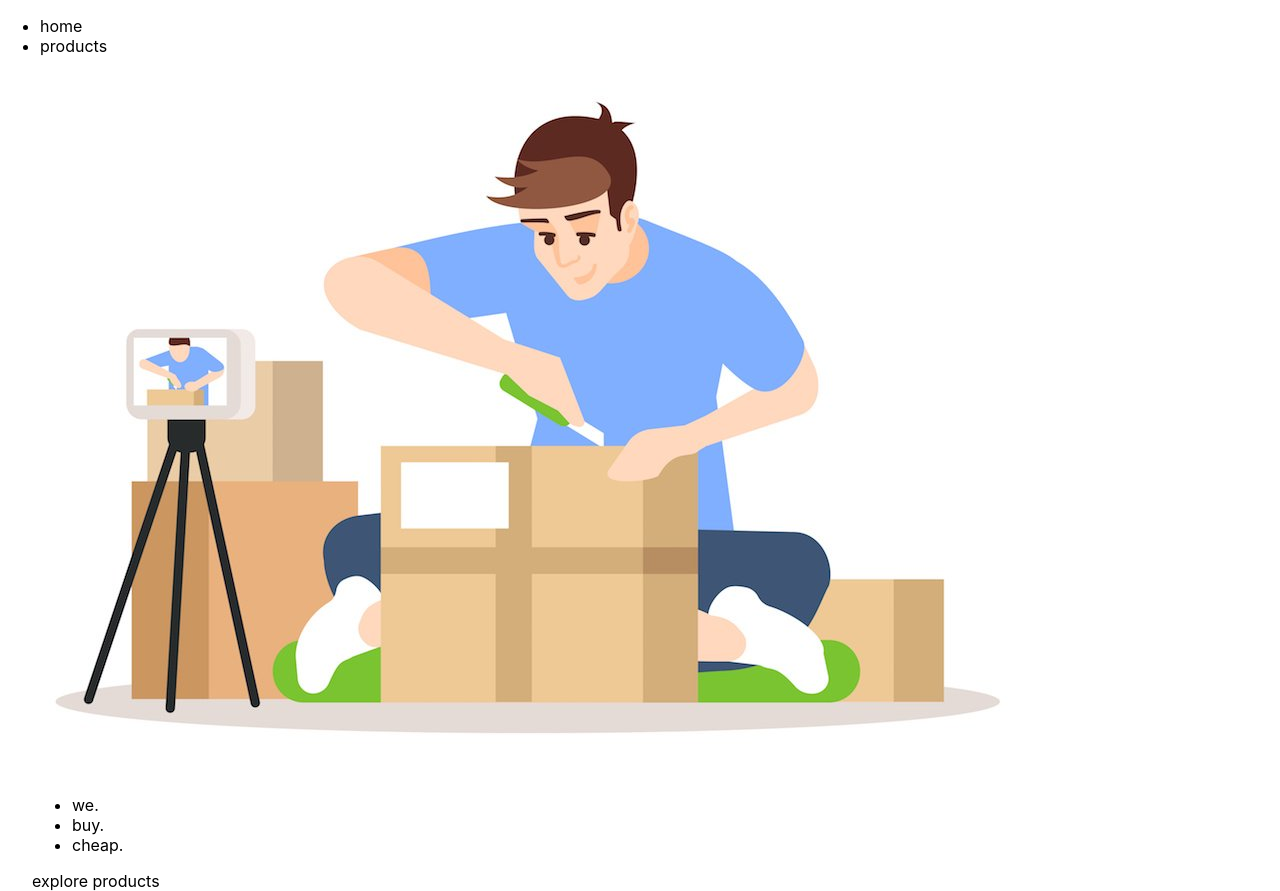
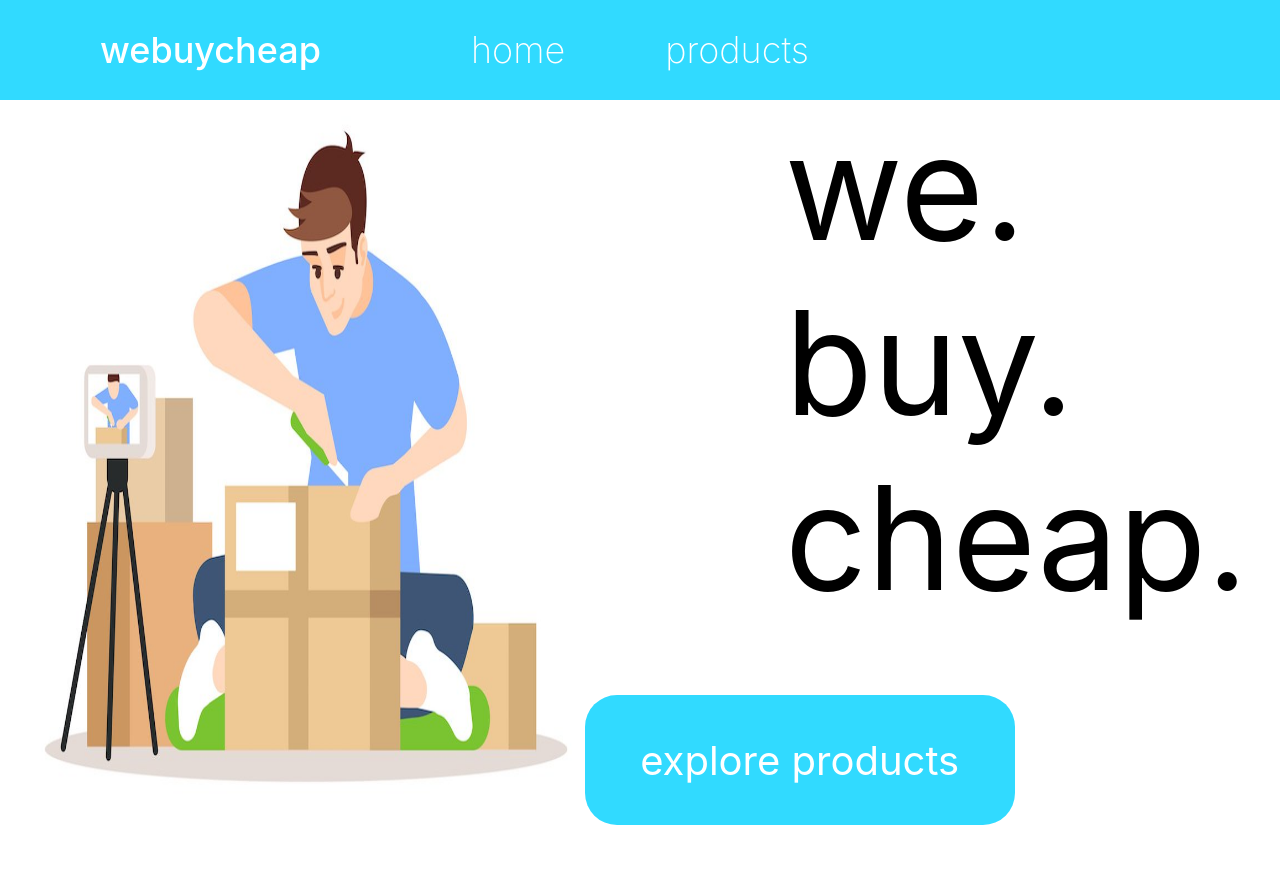
Before and after one commit to ThimoReumerman/BlueFlamingosAssessment, a Next.js app in the folder webuycheap/: page / in a window 1280 px wide. After the commit the page ends 825 px from the top, so only its background shows below. Built offline with nearby package versions, Linux system fonts and the light colour scheme.

Commit message:
Added product page

```diff
--- a/webuycheap/components/Navbar.tsx
+++ b/webuycheap/components/Navbar.tsx
@@ -2,8 +2,9 @@ const Navbar = (): JSX.Element => {
   return (
     <nav>
       <ul>
-        <li><a href="/">home</a></li>
-        <li><a href="/products">products</a></li>
+        <li className="logo">webuycheap</li>
+        <li className="item"><a href="/">home</a></li>
+        <li className="item"><a href="/products">products</a></li>
       </ul>
     </nav>
   )
--- a/webuycheap/package.json
+++ b/webuycheap/package.json
@@ -13,7 +13,8 @@
     "mysql2": "^2.3.3",
     "next": "12.0.7",
     "react": "17.0.2",
-    "react-dom": "17.0.2"
+    "react-dom": "17.0.2",
+    "sass": "^1.44.0"
   },
   "devDependencies": {
     "@types/node": "16.11.12",
--- a/webuycheap/pages/_app.tsx
+++ b/webuycheap/pages/_app.tsx
@@ -1,4 +1,4 @@
-import '../styles/globals.css'
+import '../styles/globals.scss';
 import type { AppProps } from 'next/app'
 import Layout from '../components/Layout'
 
--- a/webuycheap/pages/api/products/index.ts
+++ b/webuycheap/pages/api/products/index.ts
@@ -1,9 +1,23 @@
 import { NextApiRequest, NextApiResponse } from "next";
 import { getTopProducts, insertProducts } from "../../../managers/ProductManager";
 
+type Query = {
+  count?: number
+}
+
+const maxProducts = 100;
+
 const handler = async(req: NextApiRequest, res: NextApiResponse) => {
-  const products = await getTopProducts(100);
 
+  // Parse query into Query type
+  const count: number = parseInt(req.query.count?.toString());
+
+  console.log(count);
+
+  // Get top products limited to count
+  const products = await getTopProducts(count > 0 ? count : maxProducts);
+
+  // Return products
   res.status(200).json(products);
 }
 
--- a/webuycheap/pages/index.tsx
+++ b/webuycheap/pages/index.tsx
@@ -5,7 +5,7 @@ import styles from '../styles/Home.module.css'
 
 const Home: NextPage = () => {
   return (
-    <div className={styles.container}>
+    <div id="home" className={styles.container}>
       <Head>
         <title>webuycheap</title>
         <meta name="description" content="Generated by create next app" />
@@ -14,6 +14,7 @@ const Home: NextPage = () => {
 
       <main id="landingPageContent" className="landingPage">
         <Image id="unboxingImage" className="unboxingImage" src="/images/unboxing.jpeg" alt="Person unboxing new item" width="1000" height="703" />
+        <div id="landingPageItems">
           <div id="landingPageTitleItem">
             <ul id="landingPageTitleList">
               <li>we.</li>
@@ -23,6 +24,7 @@ const Home: NextPage = () => {
 
             <a id="landingPageProductButton" className="cta-button" href="/products">explore products</a>
           </div>
+        </div>
       </main>
     </div>
   )
--- a/webuycheap/styles/globals.css
+++ /dev/null
@@ -1,16 +0,0 @@
-html,
-body {
-  padding: 0;
-  margin: 0;
-  font-family: -apple-system, BlinkMacSystemFont, Segoe UI, Roboto, Oxygen,
-    Ubuntu, Cantarell, Fira Sans, Droid Sans, Helvetica Neue, sans-serif;
-}
-
-a {
-  color: inherit;
-  text-decoration: none;
-}
-
-* {
-  box-sizing: border-box;
-}
--- /dev/null
+++ b/webuycheap/styles/globals.scss
@@ -0,0 +1,142 @@
+html,
+body {
+  padding: 0;
+  margin: 0;
+  font-family: -apple-system, BlinkMacSystemFont, Segoe UI, Roboto, Oxygen,
+    Ubuntu, Cantarell, Fira Sans, Droid Sans, Helvetica Neue, sans-serif;
+}
+
+a {
+  color: inherit;
+  text-decoration: none;
+}
+
+* {
+  box-sizing: border-box;
+  margin: 0;
+  padding: 0;
+}
+
+$site-color: #31DAFF;
+$site-color-light: #C8F5FF;
+
+/* Home page */
+#home {
+  main {
+    display: flex;
+
+    #landingPageItems {
+      display: flex;
+      justify-content: center;
+
+      ul#landingPageTitleList {
+        list-style: none;
+        padding-left: 200px;
+
+        li {
+          font-size: 144px;
+        }
+      }
+
+
+      #landingPageProductButton {
+        display: flex;
+        width: 430px;
+        height: 130px;
+        margin-top: 70px;
+        border-radius: 32px;
+        box-shadow: inner 30px 30px white;
+
+        background-color: $site-color;
+        color: white;
+
+        justify-content: center;
+        align-items: center;
+
+        font-size: 40px;
+      }
+
+    }
+  }
+
+}
+
+/* Products */
+#products {
+  display: flex;
+  flex-wrap: wrap;
+
+  .product {
+    display: flex;
+    flex-direction: column;
+
+    background-color: $site-color-light;
+
+    height: 500px;
+    width: 500px;
+
+    padding: 20px;
+    margin: 50px;
+    overflow: wrap;
+
+    img {
+      margin: 20px;
+    }
+
+    .price {
+      font-size: 30px;
+    }
+
+    a {
+      display: flex;
+
+      width: 70px;
+      height: 50px;
+
+      color: white;
+      border-radius: 10px;
+
+      justify-content: center;
+      align-items: center;
+
+      align-self: flex-end;
+
+
+      background-color: $site-color;
+    }
+
+  }
+  // overflow: wrap;
+}
+
+/* Navigation bar */
+nav {
+  background-color: $site-color;
+  color: white;
+  height: 100px;
+  display: flex;
+  overflow: wrap;
+  justify-content: space-between;
+  align-items: center;
+
+  font-size: 36px;
+
+  ul {
+    list-style: none;
+
+    li {
+      display: inline;
+      margin: 50px;
+
+    }
+    .logo {
+      margin-left: 100px;
+      margin-right: 100px;
+      font-weight: 500;
+    }
+
+    .item {
+      font-weight: 200;
+    }
+  }
+}
```
Also changed, not shown: webuycheap/pages/products/index.tsx (+41 -1 lines), 1 other file (tests, documents, lock files or other folders). Lines whose indentation alone changed are shown as unchanged.
